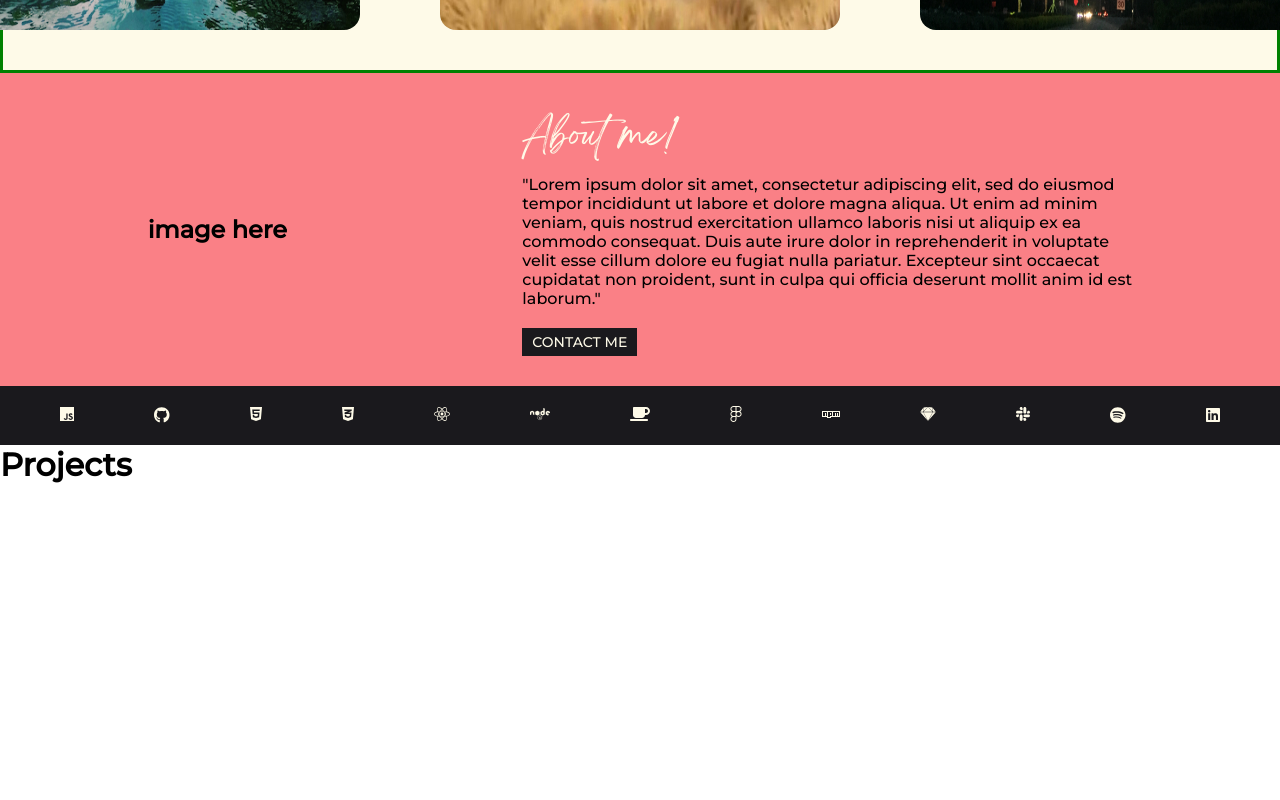
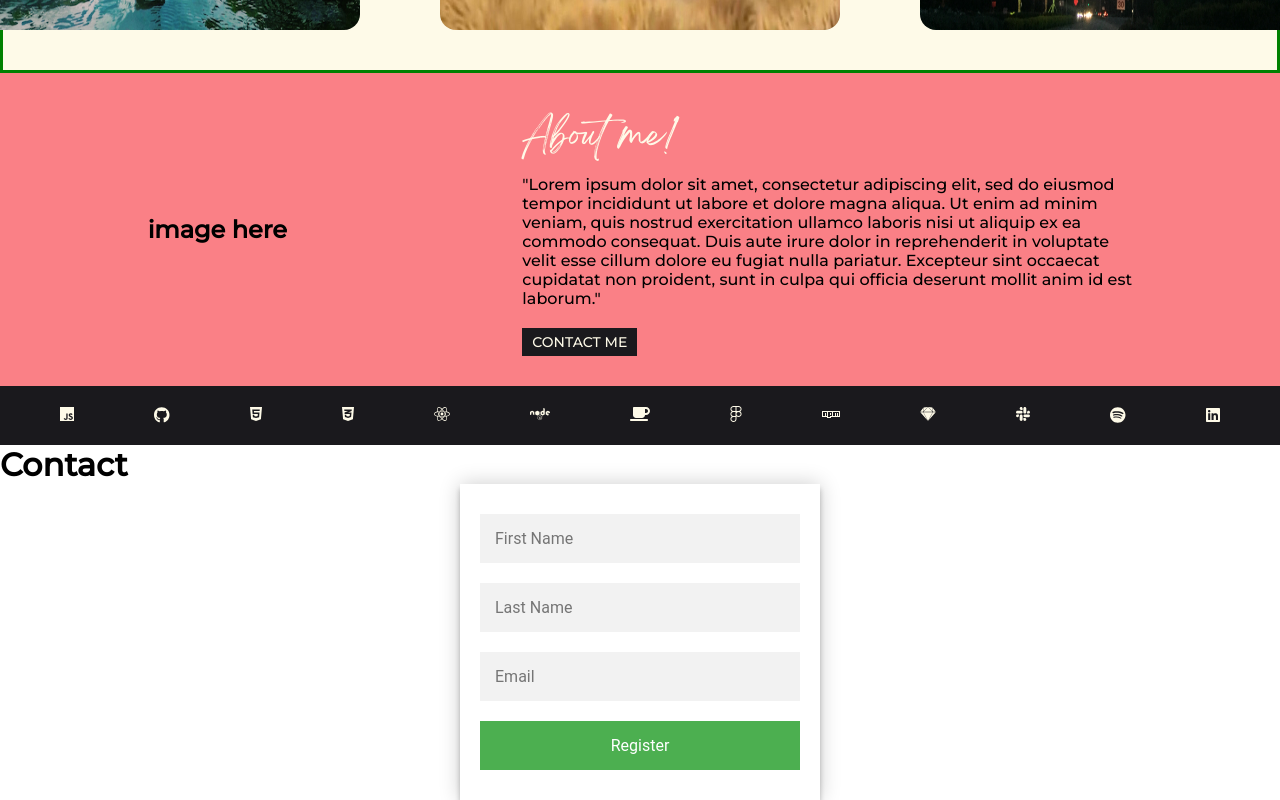
Before and after one commit to sophia4422/my-react-portfolio, a React (Create React App) app: page / in a window 1280 px wide. Shown: the part 1404-2204 px from the top of the page. Before the commit the page ends 1888 px from the top, so only its background shows below. Built offline with nearby package versions, Linux system fonts and the light colour scheme.

Commit message:
basic form code

```diff
--- a/src/App.css
+++ b/src/App.css
@@ -251,6 +251,64 @@
   justify-content: space-around;
 }
 
+/* CONTACT FORM SECTION */
+
+.form-container {
+  width: 360px;
+  background-color: white;
+  margin: auto;
+  box-shadow: 0 0 20px 0 rgba(0, 0, 0, 0.2), 0 5px 5px 0 rgba(0, 0, 0, 0.24);
+  padding: 10px;
+}
+
+.register-form {
+  display: flex;
+  flex-direction: column;
+  justify-content: space-evenly;
+  padding: 10px;
+}
+
+.success-message {
+  font-family: "Roboto", sans-serif;
+  background-color: #3f89f8;
+  padding: 15px;
+  color: white;
+}
+
+.form-field {
+  margin: 10px 0 10px 0;
+  padding: 15px;
+  font-size: 16px;
+  border: 0;
+  font-family: "Roboto", sans-serif;
+}
+
+span {
+  font-family: "Roboto", sans-serif;
+  font-size: 14px;
+  color: red;
+  margin-bottom: 15px;
+}
+
+input {
+  background: #f2f2f2;
+}
+
+.error {
+  border-style: solid;
+  border: 2px solid #ffa4a4;
+}
+
+button {
+  background: #4caf50;
+  color: white;
+  cursor: pointer;
+}
+
+button:disabled {
+  cursor: default;
+}
+
 .skills-icons a {
   color: var(--offWhite);
 }
--- a/src/components/Contact.js
+++ b/src/components/Contact.js
@@ -1,7 +1,44 @@
 export const Contact = () => {
   return (
     <div>
-      <h1>Projects</h1>
+      <h1>Contact</h1>
+
+      <div class="form-container">
+        <form class="register-form">
+          {/* Uncomment the next line to show the success message */}
+          {/* <div class="success-message">Success! Thank you for registering</div> */}
+          <input
+            id="first-name"
+            class="form-field"
+            type="text"
+            placeholder="First Name"
+            name="firstName"
+          />
+          {/* Uncomment the next line to show the error message */}
+          {/* <span id="first-name-error">Please enter a first name</span> */}
+          <input
+            id="last-name"
+            class="form-field"
+            type="text"
+            placeholder="Last Name"
+            name="lastName"
+          />
+          {/* Uncomment the next line to show the error message */}
+          {/* <span id="last-name-error">Please enter a last name</span> */}
+          <input
+            id="email"
+            class="form-field"
+            type="text"
+            placeholder="Email"
+            name="email"
+          />
+          {/* Uncomment the next line to show the error message */}
+          {/* <span id="email-error">Please enter an email address</span> */}
+          <button class="form-field" type="submit">
+            Register
+          </button>
+        </form>
+      </div>
     </div>
   );
 };
```
